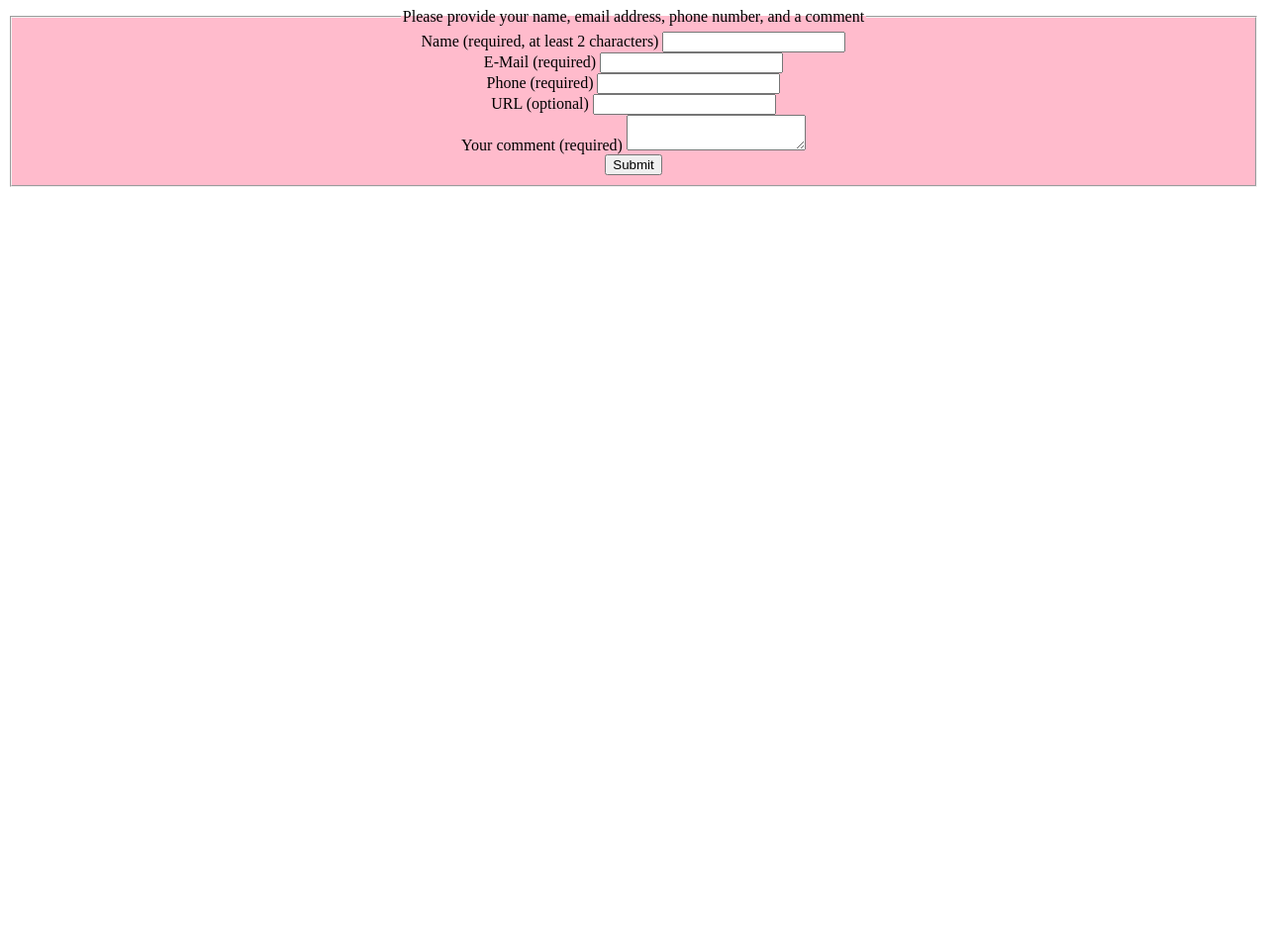
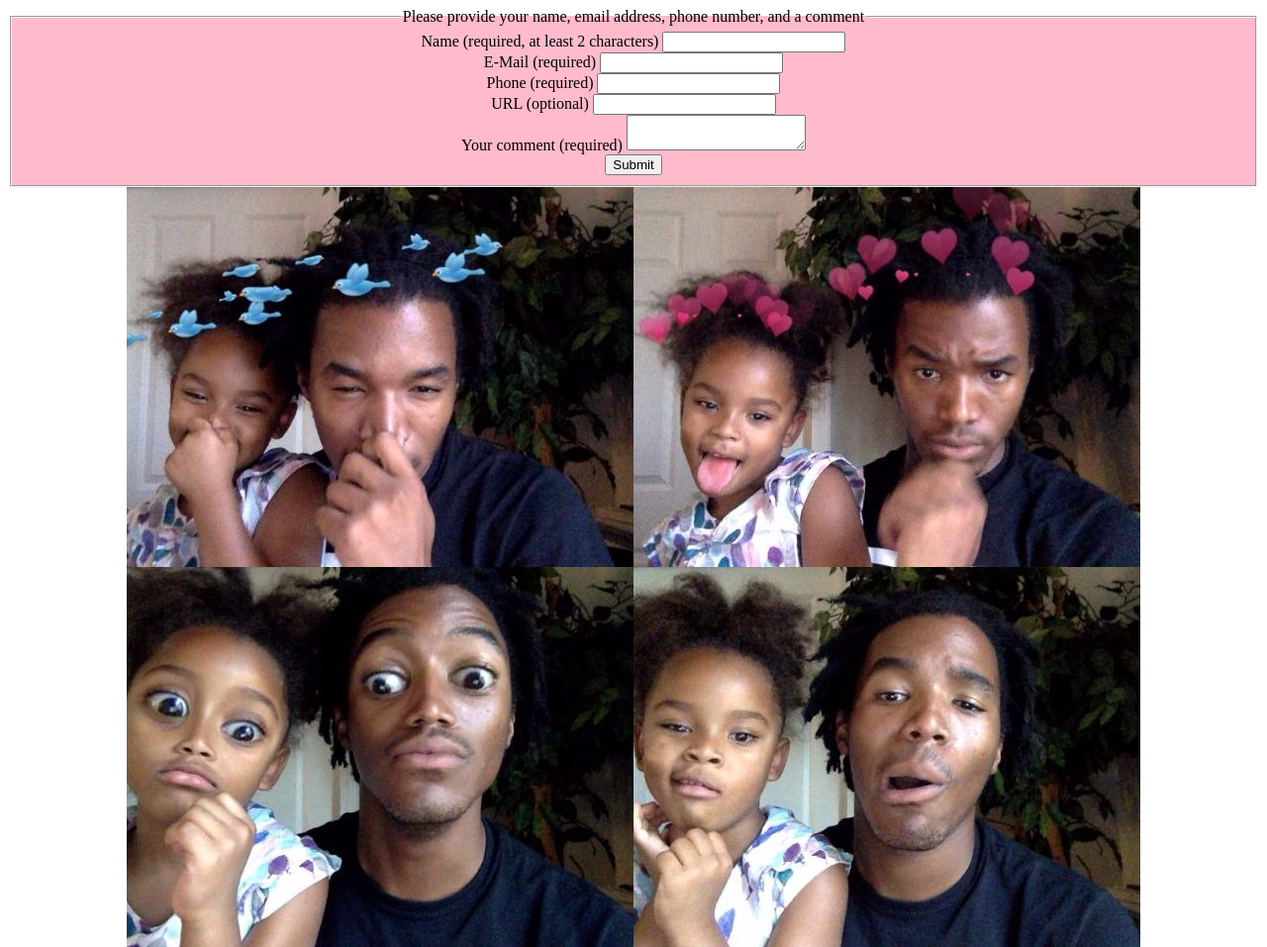
Before and after one commit to constmalik/malik_robinson, a plain HTML site: page dailyChallenge/August/10th/index.html in a window 1280 px wide. Shown: the whole page at 99% size. Before the commit the page ends 800 px from the top, so only its background shows below. Drawn offline with nearby package versions, Linux system fonts and the light colour scheme.

Commit message:
added photo

```diff
--- a/dailyChallenge/August/10th/css/style.css
+++ b/dailyChallenge/August/10th/css/style.css
@@ -7,3 +7,6 @@ background-color: #ffbbcc;
 .error  {
   color: red;
 }
+body {
+  text-align: center;
+}
--- a/dailyChallenge/August/10th/index.html
+++ b/dailyChallenge/August/10th/index.html
@@ -32,6 +32,7 @@
       </div>
     </fieldset>
   </form>
+  <img src="img/photo.jpg" alt="me and serenity">
   <script
   src="https://ajax.googleapis.com/ajax/libs/jquery/3.2.1/jquery.min.js">
   </script>
```
Also changed, not shown: dailyChallenge/August/10th/img/photo.jpg (added).
